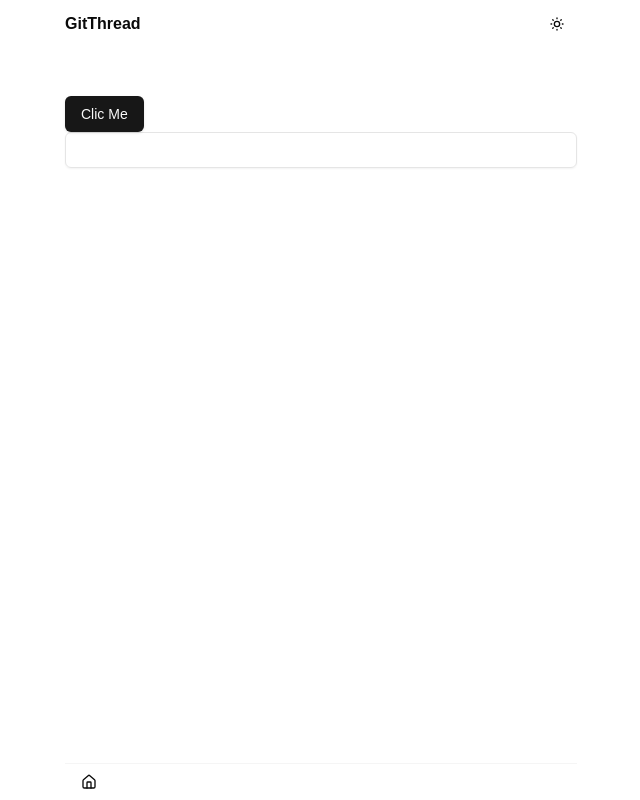
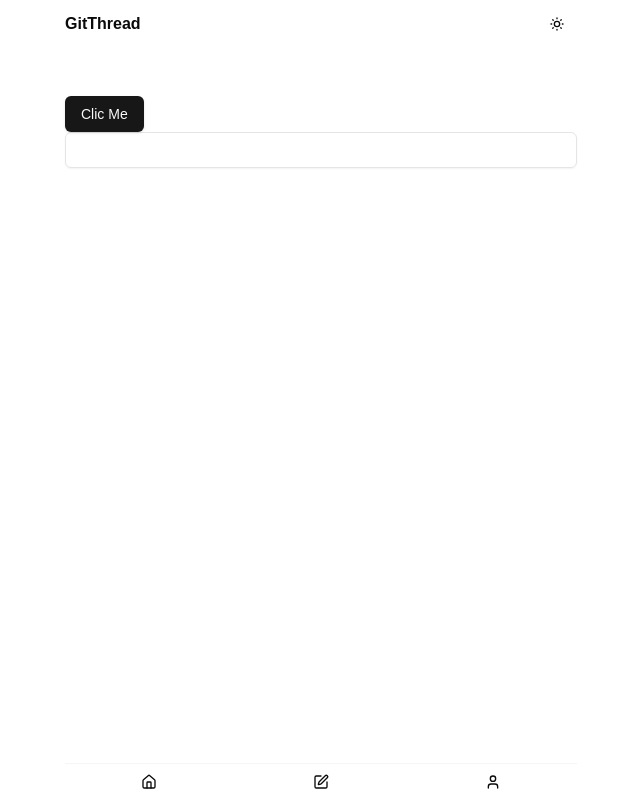
Before and after one commit to Chadrac-WAKOMYA/gitthread, a Next.js app: page / in a window 1280 px wide. Shown: the whole page, without its empty margins (319-959 px from the left). Built offline with nearby package versions, Linux system fonts and the light colour scheme.

Commit message:
in Footer.tsx three buttonVariants added

```diff
--- a/app/src/features/layout/Footer.tsx
+++ b/app/src/features/layout/Footer.tsx
@@ -1,6 +1,6 @@
 import { buttonVariants } from '@/components/ui/button'
 import clsx from 'clsx'
-import { Ghost, Home } from 'lucide-react'
+import { Ghost, Home, PenSquare, User } from 'lucide-react'
 import Link from 'next/link'
 import React from 'react'
 
@@ -10,10 +10,28 @@ export const Footer = () => {
         <Link href="/" className={clsx(
             buttonVariants({
                 variant : "ghost"
-            })
+            }),
+            "flex-1"
         )}>
             <Home size={16} />
         </Link>
+        <Link href="/" className={clsx(
+            buttonVariants({
+                variant : "ghost"
+            }),
+            "flex-1"
+        )}>
+            <PenSquare size={16} />
+        </Link>
+        <Link href="/" className={clsx(
+            buttonVariants({
+                variant : "ghost"
+            }),
+            "flex-1"
+        )}>
+            <User size={16} />
+        </Link>
+
 
     </div>
   )
```
